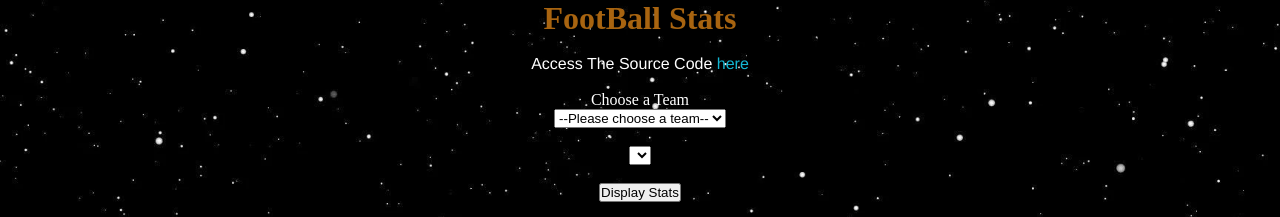
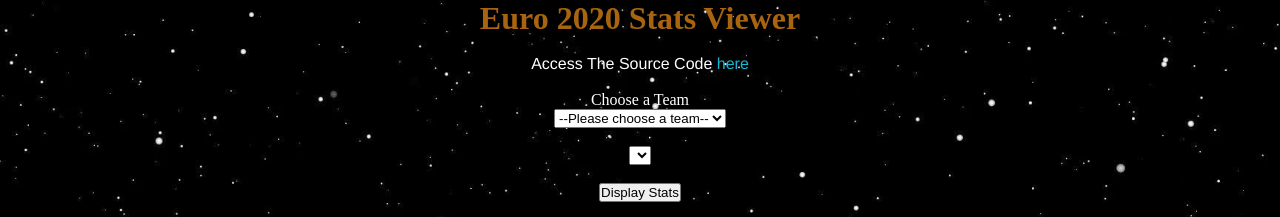
Before and after one commit to Atrix21/FootballProject, a plain HTML site: page HTML_CSS/index.html in a window 1280 px wide. Shown: the top 217 px of the page. Drawn offline with Linux system fonts and the light colour scheme.

Commit message:
Updated Title

```diff
--- a/HTML_CSS/index.html
+++ b/HTML_CSS/index.html
@@ -8,11 +8,11 @@
       rel="stylesheet"
     />
     <link href="index.css" rel="stylesheet" />
-    <title>project</title>
+    <title>Euro 2020 Stats Viewer</title>
   </head>
   <body>
     <header>
-      <h1><b>FootBall Stats</b></h1>
+      <h1><b>Euro 2020 Stats Viewer</b></h1>
       <br />
     </header>
     <p id="source">
```
